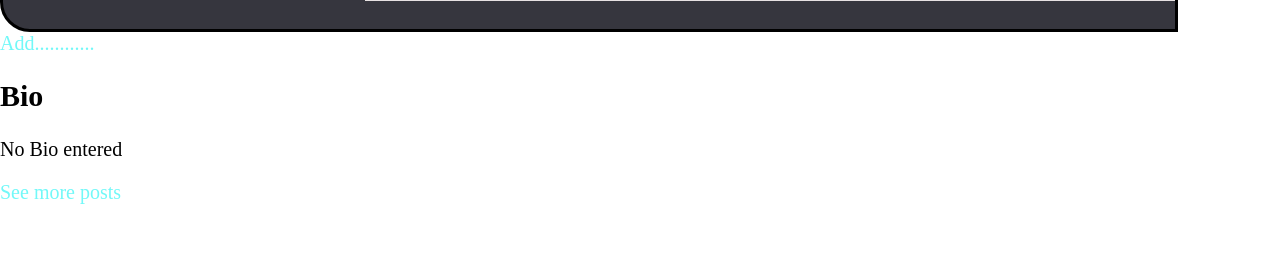
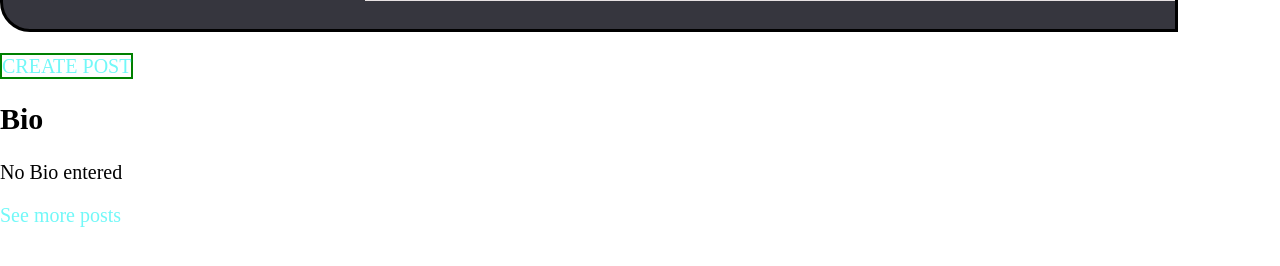
Before and after one commit to FrankMugagga/blog_app, a Rails app: page /users/1 in a window 1280 px wide. Shown: the part 275-541 px from the top of the page. Run offline with Rails 7, Linux system fonts and the light colour scheme; the visitor is signed in with stand-in values (Sample User, id 1); data that the repository does not hold is empty; some libraries are stand-ins or nearby versions.

Commit message:
Style the user

```diff
--- a/app/views/users/show.html.erb
+++ b/app/views/users/show.html.erb
@@ -1,15 +1,15 @@
 
 <h1>Hello <%= @user.Name %>' last three posts</h1>
 <div class='user_det'>
-  <%= render partial: 'partials/user', locals: { user: @user }  %>
-  <a href='/users/<%= @user.id %>/posts/new'>Add............</a>
+  <%= render partial: 'partials/user', locals: { user: @user }  %> <br>
+  <a href='/users/<%= @user.id %>/posts/new' class = 'create_post'> CREATE POST</a>
 
-  <div>
+  <div class='user_bio'>
     <% if @user.Bio %>
-    <h2 class='user_bio'>Bio</h2>
+    <h2 class='bio_head'>Bio</h2>
       <p><%= @user.Bio %></p>
     <% else %>
-      <h2 class='user_bio'>Bio</h2>
+      <h2 class='bio_head'>Bio</h2>
       <p>No Bio entered</p>
     <% end %>
   </div>
```
